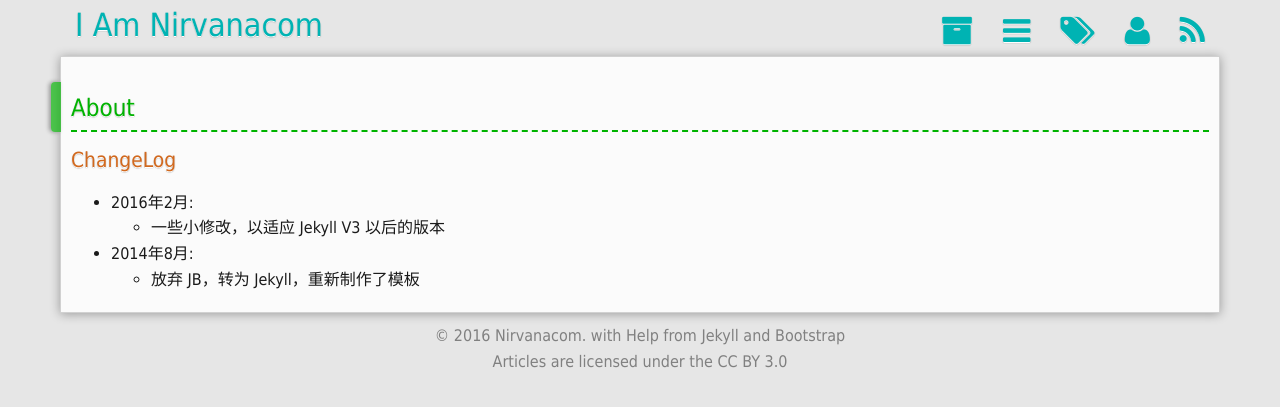
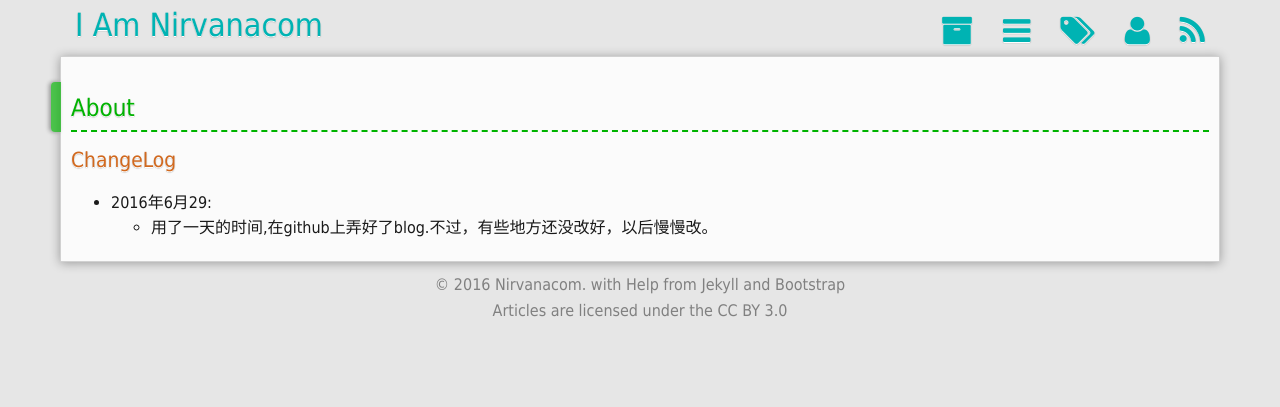
Before and after one commit to nirvanacom/nirvanacom.github.io, a Jekyll site: the page built from about.md, in a window 1280 px wide. Shown: the top 407 px of the page. Built offline with Jekyll 4.4.1, drawn with Linux system fonts in a browser that asks for light colours.

Commit message:
change about.md

```diff
--- a/about.md
+++ b/about.md
@@ -6,9 +6,8 @@ description: "业余爱好的点滴记录，同时作为配置备份的存储地
 
 #### ChangeLog
 
-- 2016年2月:
-    - 一些小修改，以适应 Jekyll V3 以后的版本
-- 2014年8月:
-    - 放弃 JB，转为 Jekyll，重新制作了模板
+- 2016年6月29:
+    - 用了一天的时间,在github上弄好了blog.不过，有些地方还没改好，以后慢慢改。
+
 
 {% include comments.html %}
```
